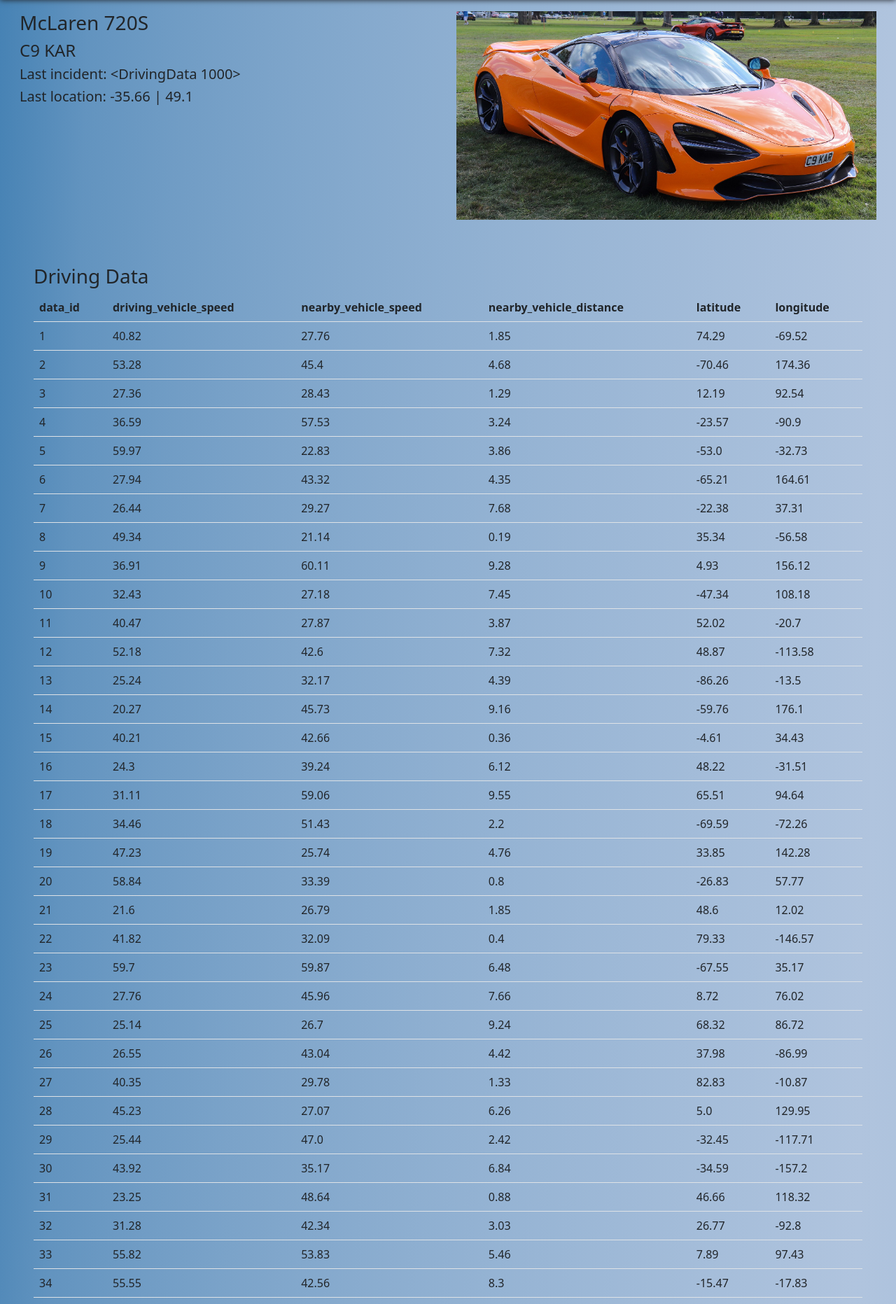
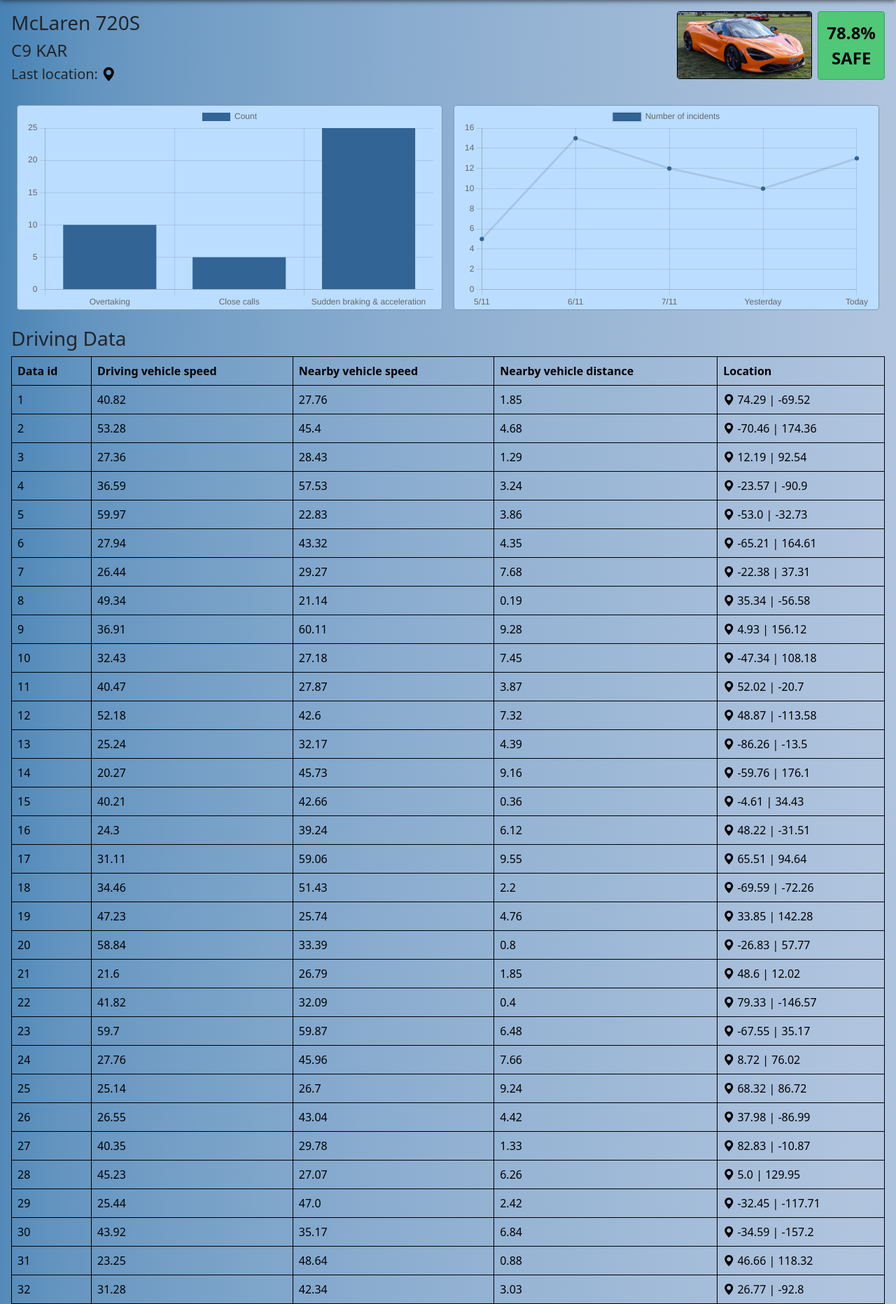
Before and after one commit to Yukon2077/Rash-Driving-Analyser, a Flask app: page /vehicle/1 in a window 1280 px wide. Shown: the part 56-1919 px from the top of the page at 70% size. Run offline with Flask 2, Linux system fonts and the light colour scheme; a user stored in the database is signed in; data comes from the database, SQL or seed files in the repository; some libraries are stand-ins or nearby versions.

Commit message:
improved few styles and view vehicle page

```diff
--- a/Flask/static/styles.css
+++ b/Flask/static/styles.css
@@ -12,29 +12,28 @@
 }
 
 .btn {
-	border-radius: 2px;
+	border-radius: 4px;
 }
 
 .btn-steel {
 	color: black;
 	background-color: #BBDDFF;
-	border-color: black;
-	box-shadow: 0px 2px 4px;
-	transition-duration: 0.2s;
+	border-color: #7799BB;
+	transition-duration: 0.3s;
 
 }
 
 .btn-steel:hover {
 	color: black;
 	background-color: #DDEEFF;
-	border-color: black;
-	box-shadow: 0px 8px 16px black;
+	border-color: #7799BB;
+	box-shadow: 0px 4px 8px black;
 }
 
 form {
 	max-width: 22rem;
 	background-color: rgba(0, 0, 0, 0.10);
-	border-radius: 2px;
+	border-radius: 4px;
 	box-shadow: 0px 2px 8px;
 }
 
@@ -50,7 +49,7 @@
 
 .form-control {
 	border-color: black;
-	border-radius: 2px;
+	border-radius: 4px;
 }
 
 .form-label {
@@ -71,12 +70,60 @@
 }
 
 .card {
-	box-shadow: 0px 2px 4px;
+	background-color: #BBDDFF;
+	border-color: #7799BB;
+	border-radius: 4px;
 	transition-duration: 0.3s;
 }
 
 .card:hover {
 	background-color: #DDEEFF;
-	box-shadow: 0px 8px 16px;
+	border-color: #7799BB;
+	box-shadow: 0px 4px 8px;
+}
+
+.car-image {
+	border-color: black;
+	border-radius: 4px;
+}
+
+.bi {
+	color: black;
 	transition-duration: 0.3s;
 }
+
+.bi:hover {
+	color: #484848;
+}
+
+.table {
+	color: black;
+	border-color: black;
+}
+
+.car-picture {
+	margin-right: 8px;
+	max-height: 97px;
+	border-radius: 4px;
+	border-color: black;
+	border-style: solid;
+	border-width: 1px;
+}
+
+.level-box {
+	background-color: #50C878;
+	color: black;
+	border-radius: 4px;
+	padding: 12px;
+	max-width: 128px;
+	text-align: center;
+	border-color: #35A556;
+	border-width: 1px;
+	border-style: solid;
+}
+
+.percentage, .level {
+	text-align: center;
+	font-size: 24px;
+	font-weight: 700;
+}
--- a/Flask/templates/skeleton.html
+++ b/Flask/templates/skeleton.html
@@ -5,6 +5,8 @@
 	<meta name="viewport" content="width=device-width, initial-scale=1">
 	<title>{% block title %}{% endblock title %}</title>
 	<link href="https://cdn.jsdelivr.net/npm/bootstrap@5.2.2/dist/css/bootstrap.min.css" rel="stylesheet" integrity="sha384-Zenh87qX5JnK2Jl0vWa8Ck2rdkQ2Bzep5IDxbcnCeuOxjzrPF/et3URy9Bv1WTRi" crossorigin="anonymous">
+	<link rel="stylesheet" href="https://cdn.jsdelivr.net/npm/bootstrap-icons@1.9.1/font/bootstrap-icons.css">
+	<script src="https://cdn.jsdelivr.net/npm/chart.js"></script>
 	<link rel="stylesheet" type="text/css" href="{{ url_for('static', filename='styles.css') }}">
 </head>
 <body>
--- a/Flask/templates/view_vehicle.html
+++ b/Flask/templates/view_vehicle.html
@@ -4,33 +4,122 @@
 
 {% block body %}
 
-	<div class="m-3 row">
-		<div class="col">
+<div class="d-flex m-3">
+	<div class="flex-fill">
 		<h3>{{ vehicle.vehicle_name }}</h3>
 		<h4>{{ vehicle.vehicle_number }}</h4>
 		{% if data  %}
-			<h5>Last incident: {{ data[-1] }}</h5>
-			<h5>Last location: {{ data[-1].latitude | string + ' | ' + data[-1].longitude | string }}</h5>
+		<!-- <h5>Last incident: {{ data[-1].driving_vehicle_speed }} | {{ data[-1].nearby_vehicle_speed }} | {{ data[-1].nearby_vehicle_distance }}</h5> -->
+		<h5>Last location: <a href="https://www.google.com/maps/search/?api=1&query={{ data[-1].latitude }}%2C{{ data[-1].longitude }}"><i class="bi bi-geo-alt-fill"></i></a></h5>
 		{% else %}
 		<h5>No driving data is available</h5>
 		{% endif %}
 	</div>
 
-		<img src="{{ '/uploads/' + vehicle.vehicle_image }}" class=" w-25 col">
+	<img src="{{ '/uploads/' + vehicle.vehicle_image }}" class="car-picture">
+
+	<div>
+		<div class="level-box">
+			<div class="percentage">78.8%</div>
+			<div class="level">SAFE</div>
+		</div>
 	</div>
 
-	<div class="p-5">
+</div>
+
+<div class="row m-3">
+
+	<div class="col card m-2">
+		<canvas id="incident-type-bar-chart" class="img-fluid"></canvas>
+		<script>
+			const incident_labels = [
+			'Overtaking',
+			'Close calls',
+			'Sudden braking & acceleration',
+			];
+
+			const incident_data = {
+				labels: incident_labels,
+				datasets: [{
+					label: 'Count',
+					backgroundColor: 'rgb(50, 100, 150)',
+					data: [10, 5, 25],
+				}]
+			};
+
+			const incident_config = {
+				type: 'bar',
+				data: incident_data,
+				options: {
+					scales: {
+			            y: {
+			                beginAtZero: true
+			            }
+			        }
+				}
+			};
+
+			const incidentChart = new Chart(
+				document.getElementById('incident-type-bar-chart'),
+				incident_config
+				);
+			</script>
+		</div>
+
+		<div class="col card m-2">
+			<canvas id="frequency-line-chart" class="img-fluid"></canvas>
+			<script>
+				const frequency_labels = [
+				'5/11',
+				'6/11',
+				'7/11',
+				'Yesterday',
+				'Today',
+				];
+
+				const frequency_data = {
+					labels: frequency_labels,
+					datasets: [{
+						label: 'Number of incidents',
+						backgroundColor: 'rgb(50, 100, 150)',
+						data: [5, 15, 12, 10, 13],
+					}]
+				};
+
+				const frequency_config = {
+					type: 'line',
+					data: frequency_data,
+					options: {
+						scales: {
+				            y: {
+				                beginAtZero: true
+				            }
+				        }
+					}
+				};
+				const frequencyChart = new Chart(
+					document.getElementById('frequency-line-chart'),
+					frequency_config
+					);
+				</script>
+			</div>
+
+		</div>
+
+		<div class="m-3">
 			<h3>Driving Data</h3>
-		<table class="table">
+			<table class="table table-hover table-bordered">
+				<thead>
 					<tr>
-				<th>data_id</th>
-				<th>driving_vehicle_speed</th>
-				<th>nearby_vehicle_speed</th>
-				<th>nearby_vehicle_distance</th>
-				<th>latitude</th>
-				<th>longitude</th>
+						<th>Data id</th>
+						<th>Driving vehicle speed</th>
+						<th>Nearby vehicle speed</th>
+						<th>Nearby vehicle distance</th>
+						<th>Location</th>
 					</tr>
+				</thead>
 
+				<tbody>
 					{% for i in data %}
 
 					<tr>
@@ -38,13 +127,14 @@
 						<td>{{ i.driving_vehicle_speed }}</td>
 						<td>{{ i.nearby_vehicle_speed }}</td>
 						<td>{{ i.nearby_vehicle_distance }}</td>
-					<td>{{ i.latitude }}</td>
-					<td>{{ i.longitude }}</td>
+						<td><a href="https://www.google.com/maps/search/?api=1&query={{ i.latitude }}%2C{{ i.longitude }}"><i class="bi bi-geo-alt-fill"></i></a> {{ i.latitude }} | {{ i.longitude }}</td>
 					</tr>
 
 					{% endfor %}
+				</tbody>
 
 			</table>
+
 		</div>
 
 		{% endblock body %}
```
Lines whose indentation alone changed are shown as unchanged.
